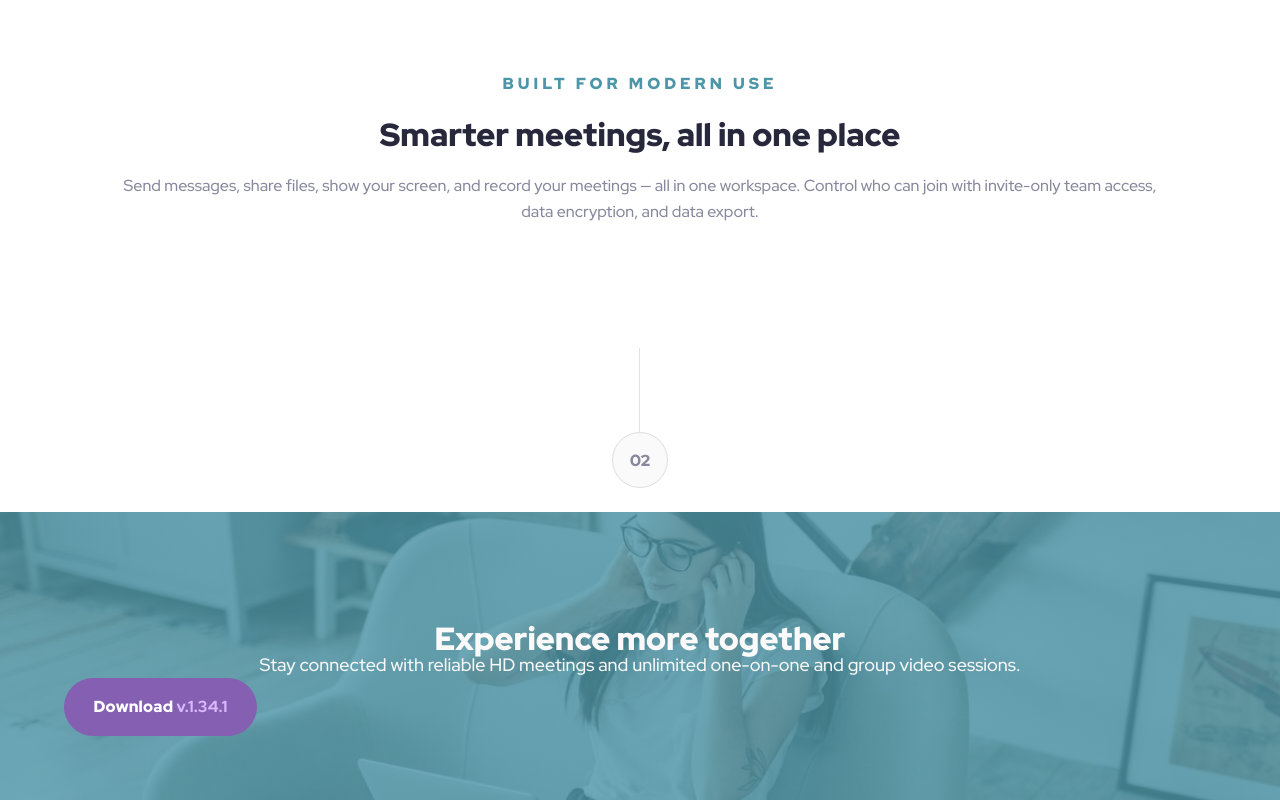
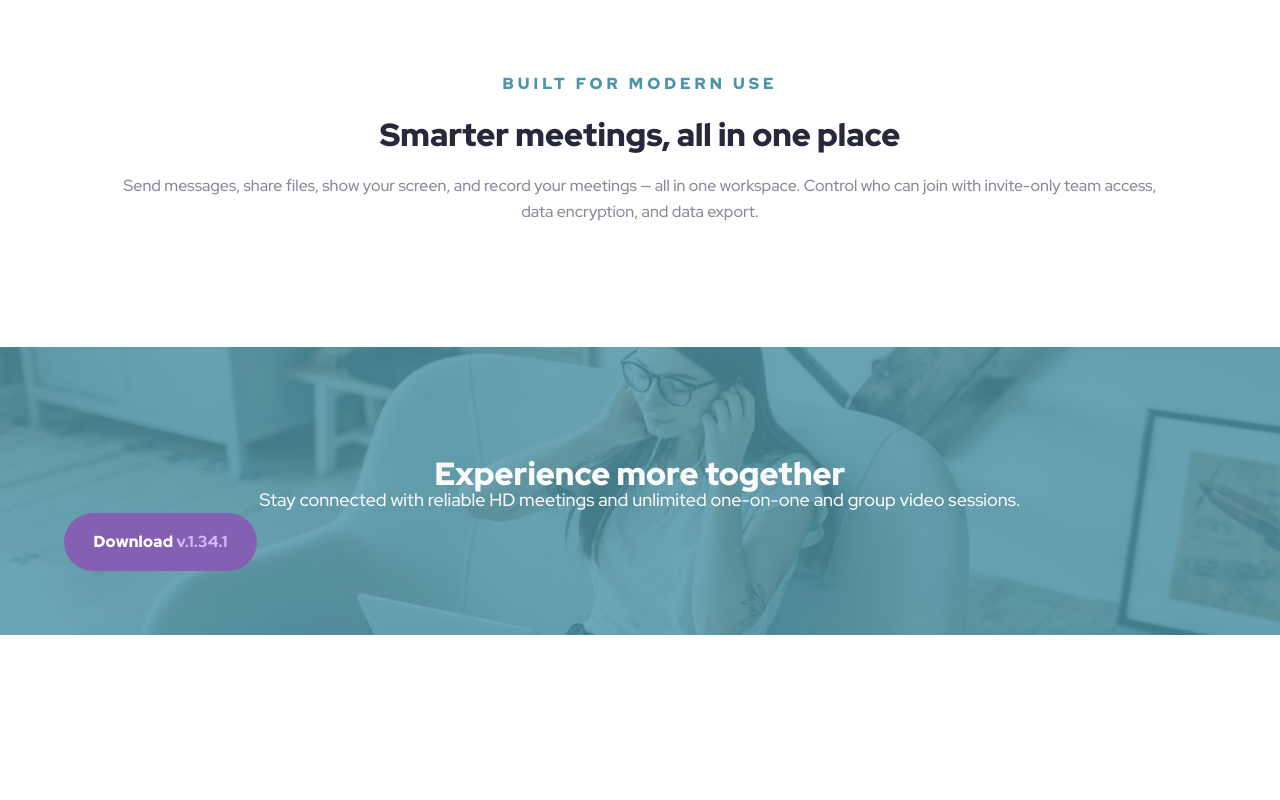
Before and after one commit to PiriyaLapa/meet-landing-page, a React (Create React App) app: page / in a window 1280 px wide. Shown: the part 1844-2644 px from the top of the page. After the commit the page ends 2479 px from the top, so only its background shows below. Built offline with nearby package versions, Linux system fonts and the light colour scheme.

Commit message:
update and try to deploy

```diff
--- a/src/pages/sections/Gallery.tsx
+++ b/src/pages/sections/Gallery.tsx
@@ -4,7 +4,7 @@ import { dataLandingPage } from "../../apis/Apis";
 import ImageGallery from "../../components/image/ImageGallery";
 import CardGallery from "../../components/cards/CardGallery";
 import Vector1 from "../../components/vectors/Vector1";
-import Vector2 from "../../components/vectors/Vector2";
+// import Vector2 from "../../components/vectors/Vector2";
 
 export default class Gallery extends Component {
   renderGalleryPictures(): ReactNode {
@@ -18,7 +18,7 @@ export default class Gallery extends Component {
         <Vector1 />
         <ContainerGallery>{this.renderGalleryPictures()}</ContainerGallery>
         <CardGallery />
-        <Vector2 />
+        {/* <Vector2 /> */}
       </StyledGallery>
     );
   }
```
